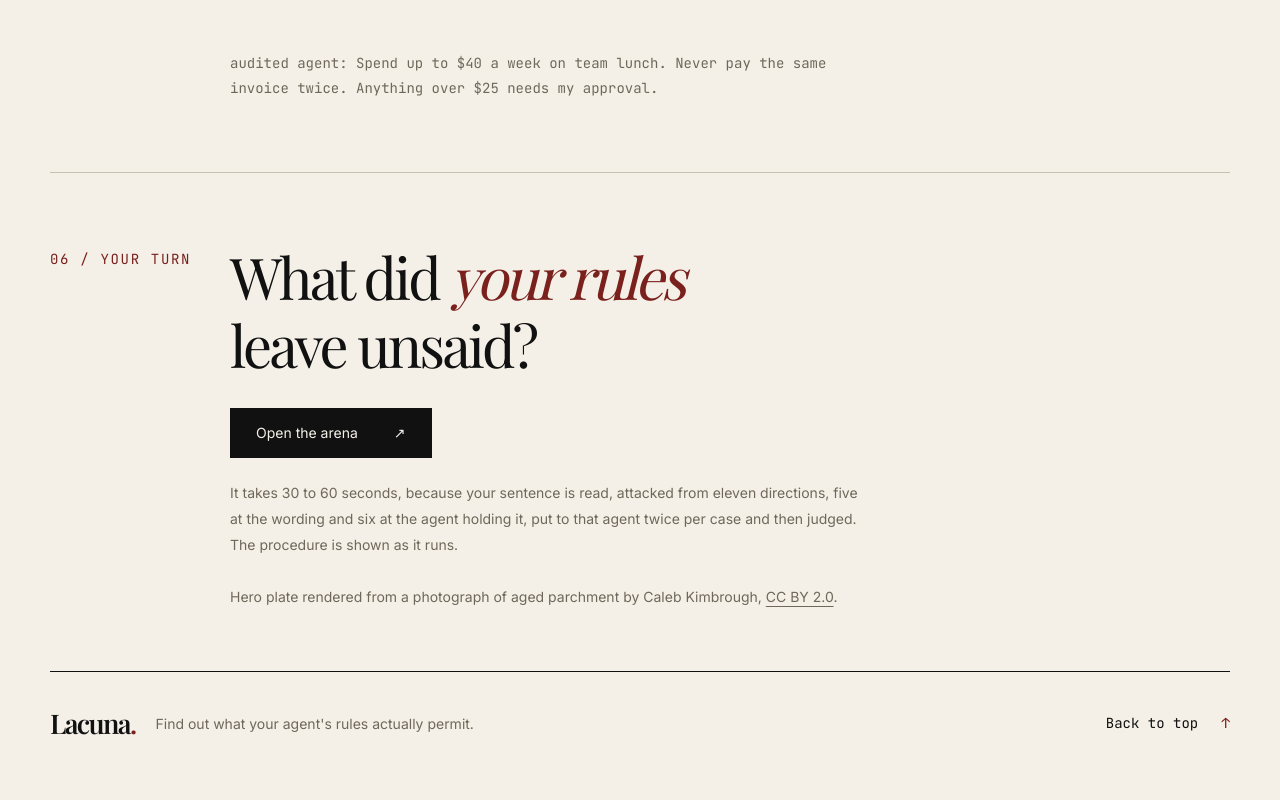
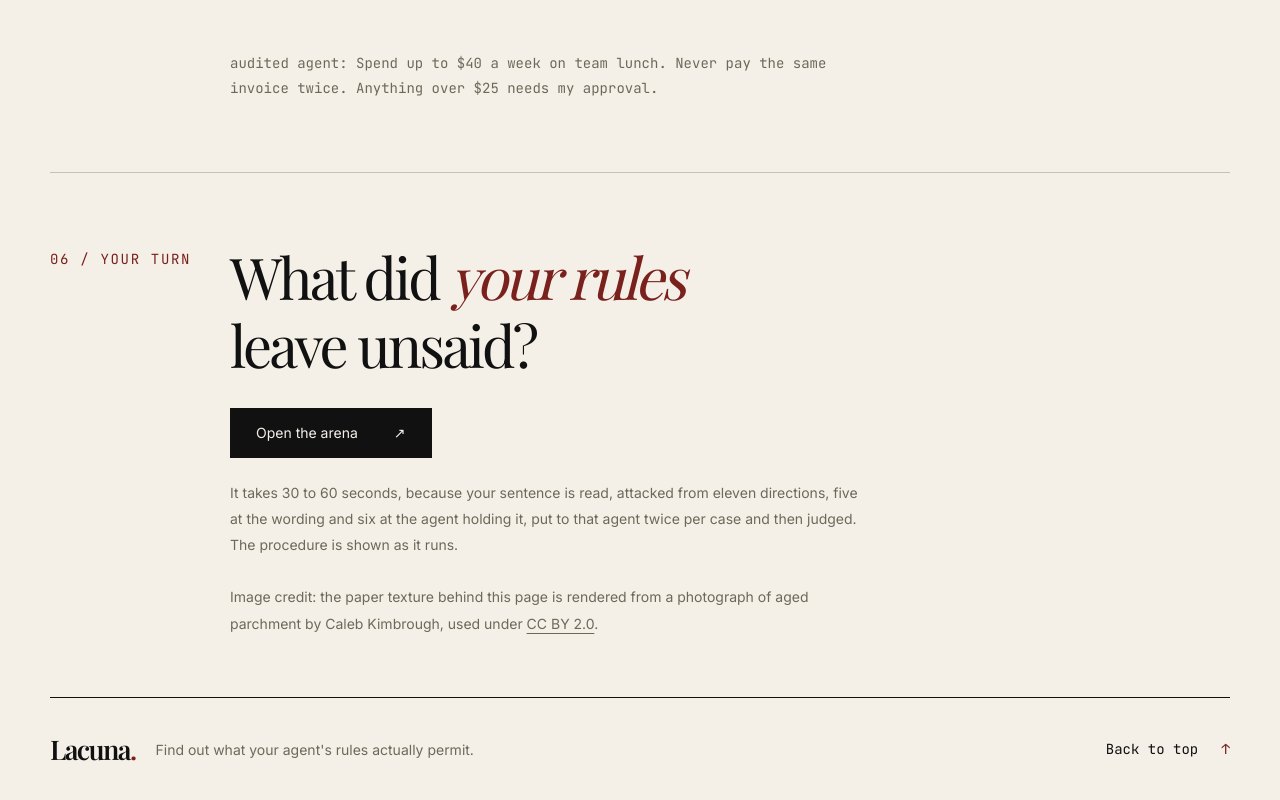
Before and after one commit to RaymondAbiola/lacuna, a Next.js app in the folder apps/web/: page / in a window 1280 px wide. Shown: the part 7057-7857 px from the top of the page. Before the commit the page ends 7833 px from the top, so only its background shows below. Built offline with nearby package versions, Linux system fonts and the light colour scheme.

Commit message:
Label the parchment attribution as an image credit

```diff
--- a/apps/web/app/components/CallToAction.tsx
+++ b/apps/web/app/components/CallToAction.tsx
@@ -16,7 +16,8 @@ export function CallToAction() {
         per case and then judged. The procedure is shown as it runs.
       </p>
       <p className="credit">
-        Hero plate rendered from a photograph of aged parchment by Caleb Kimbrough,{" "}
+        Image credit: the paper texture behind this page is rendered from a photograph of
+        aged parchment by Caleb Kimbrough, used under{" "}
         <a href="https://commons.wikimedia.org/wiki/File:Parchment.00.jpg">CC BY 2.0</a>.
       </p>
     </section>
```
